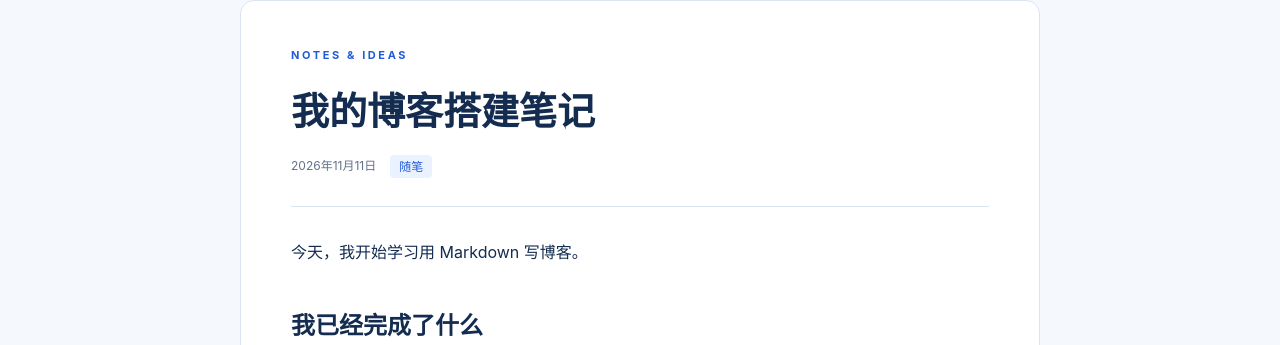
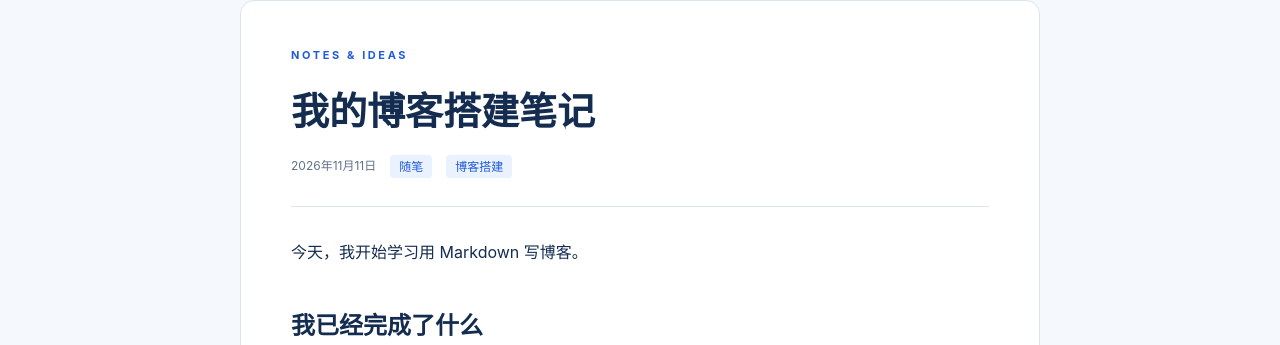
Before and after one commit to RobinGaoofficial/RobinGaoofficial.github.io, a Jekyll site: the page built from _posts/2026-11-11-learning-to-blog.md, in a window 1280 px wide. Shown: the part 181-526 px from the top of the page. Built offline with Jekyll 4.4.1, drawn with Linux system fonts in a browser that asks for light colours.

Commit message:
Categorize existing articles

```diff
--- a/_posts/2026-11-11-learning-to-blog.md
+++ b/_posts/2026-11-11-learning-to-blog.md
@@ -1,5 +1,6 @@
 ---
 layout: post
+categories: [博客搭建]
 title: "我的博客搭建笔记"
 permalink: /posts/learning-to-blog.html
 ---
```
Also changed, not shown: _posts/2026-11-11-my-first-note.md (+1 -0 lines).
